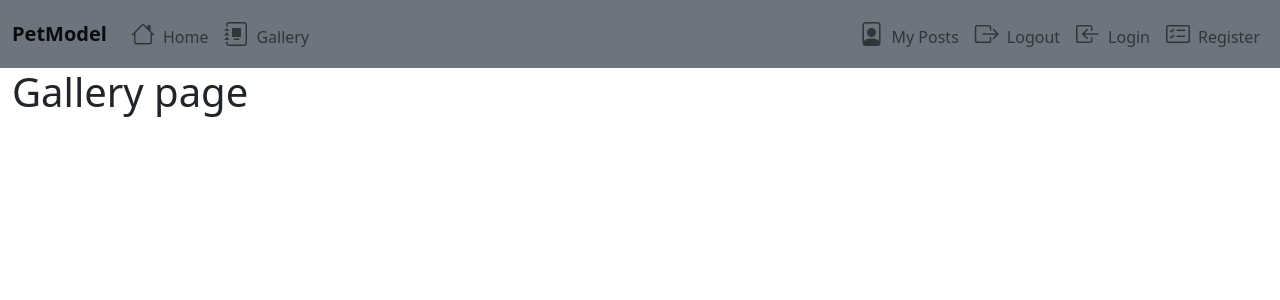
After one commit to bany8/pet-model-agency-webapp-django, a Django app: page /gallery/ in a window 1280 px wide. The commit adds this page. Shown: the top 300 px of the page. Run offline with Django 5.2, Linux system fonts and the light colour scheme.

Commit message:
add nav-bar navigation to other urls

```diff
--- a/pet_agency/agency/templates/agency/base.html
+++ b/pet_agency/agency/templates/agency/base.html
@@ -1,19 +1,24 @@
+{% load static %}
+
 <!doctype html>
 <html lang="en">
+
   <head>
     <meta charset="utf-8">
     <meta name="viewport" content="width=device-width, initial-scale=1">
     <link href="https://cdn.jsdelivr.net/npm/bootstrap@5.0.2/dist/css/bootstrap.min.css" rel="stylesheet" integrity="sha384-EVSTQN3/azprG1Anm3QDgpJLIm9Nao0Yz1ztcQTwFspd3yD65VohhpuuCOmLASjC" crossorigin="anonymous">
     <link rel="stylesheet" href="https://cdn.jsdelivr.net/npm/bootstrap-icons@1.11.3/font/bootstrap-icons.min.css">
+    <link rel="stylesheet" type="text/css" href="{% static 'agency/main.css' %}">
     <title>{% block title %}{% endblock %} - PetModel</title>
   </head>
+
   <body>
 
     <nav class="navbar navbar-expand-md navbar-light pt-2 pb-2 bg-secondary">
       <div class="container-xxl">
 
         <a class="navbar-brand" href="#">
-          <span class="text-secondary fw-bold">
+          <span class="text fw-bold">
             PetModel
           </span>
         </a>
@@ -25,10 +30,10 @@
         <div class="collapse navbar-collapse d-flex justify-content-start" id="main-nav">
           <ul class="navbar-nav justyfy-content-start">
             <li class="nav-item">
-              <a class="nav-link" href="#"><i class="bi bi-house fs-4 me-2"></i>Home</a>
+              <a class="nav-link" href="{% url 'agency:home_page' %}"><i class="bi bi-house fs-4 me-2"></i>Home</a>
             </li>
             <li class="nav-item">
-              <a class="nav-link" href="#"><i class="bi bi-journal-album fs-4 me-2"></i>Gallery</a>
+              <a class="nav-link" href="{% url 'agency:gallery_page' %}"><i class="bi bi-journal-album fs-4 me-2"></i>Gallery</a>
             </li>
           </ul>
         </div>
@@ -37,7 +42,7 @@
           <ul class="navbar-nav justyfy-content-end">
 
             <li class="nav-item"></li>
-              <a class="nav-link" href="#"><i class="bi bi-file-person fs-4 me-2"></i>My Posts</a>
+              <a class="nav-link" href="{% url 'user:posts_page' %}"><i class="bi bi-file-person fs-4 me-2"></i>My Posts</a>
             </li>
             <li class="nav-item">
               <form action="/logout" method="GET">
@@ -46,10 +51,10 @@
             </li>
 
             <li class="nav-item">
-              <a class="nav-link" href="#"><i class="bi bi-box-arrow-in-left me-2 fs-4"></i>Login</a>
+              <a class="nav-link" href="{% url 'user:login_page' %}"><i class="bi bi-box-arrow-in-left me-2 fs-4"></i>Login</a>
             </li>
             <li class="nav-item">
-              <a class="nav-link" href="#"><i class="bi bi-card-checklist me-2 fs-4"></i>Register</a>
+              <a class="nav-link" href="{% url 'user:register_page' %}"><i class="bi bi-card-checklist me-2 fs-4"></i>Register</a>
             </li>
 
           </ul>
@@ -58,17 +63,9 @@
       </div>
     </nav>
 
-    <main role="main">
-      <div class="row justify-content-center">
-        <div class="col-md-6">
-          <div class="container-xxl">
-
-            {% block content %}{% endblock %}
-
-        </div>
-      </div>
-      </div>
-    </main>
+    <div class="container-xxl">
+      {% block content %}{% endblock %}
+    </div>
 
     <script src="https://cdn.jsdelivr.net/npm/bootstrap@5.0.2/dist/js/bootstrap.bundle.min.js" integrity="sha384-MrcW6ZMFYlzcLA8Nl+NtUVF0sA7MsXsP1UyJoMp4YLEuNSfAP+JcXn/tWtIaxVXM" crossorigin="anonymous"></script>
   </body>
--- /dev/null
+++ b/pet_agency/agency/templates/agency/gallery.html
@@ -0,0 +1,9 @@
+{% extends "agency/base.html" %}
+
+{% block title %}
+    Gallery
+{% endblock title %}
+
+{% block content %}
+    <h1>Gallery page</h1>
+{% endblock content %}
--- a/pet_agency/agency/urls.py
+++ b/pet_agency/agency/urls.py
@@ -4,5 +4,6 @@ from . import views
 
 app_name = "agency"
 urlpatterns = [
-    path("", views.home, name="home_page")
+    path("", views.home, name="home_page"),
+    path("gallery/", views.gallery, name="gallery_page")
 ]
--- a/pet_agency/agency/views.py
+++ b/pet_agency/agency/views.py
@@ -3,3 +3,7 @@ from django.shortcuts import render
 
 def home(request):
     return render(request, "agency/home.html")
+
+
+def gallery(request):
+    return render(request, "agency/gallery.html")
--- a/pet_agency/user/urls.py
+++ b/pet_agency/user/urls.py
@@ -5,5 +5,6 @@ from . import views
 app_name = "user"
 urlpatterns = [
     path("login/", views.login, name="login_page"),
-    path("register/", views.register, name="register_page")
+    path("register/", views.register, name="register_page"),
+    path("posts/", views.posts, name="posts_page"),
 ]
--- a/pet_agency/user/views.py
+++ b/pet_agency/user/views.py
@@ -7,3 +7,7 @@ def login(request):
 
 def register(request):
     return render(request, "user/register.html")
+
+
+def posts(request):
+    return render(request, "user/posts.html")
```
Also changed, not shown: pet_agency/user/templates/user/posts.html (added, +9 -0 lines), pet_agency/agency/static/agency/main.css (added).
